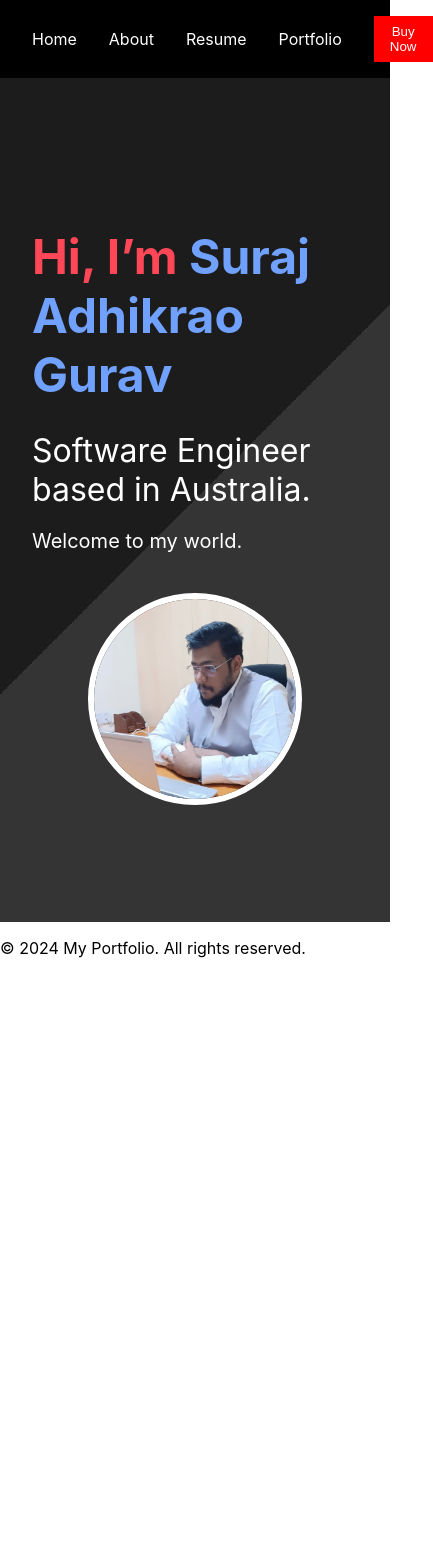
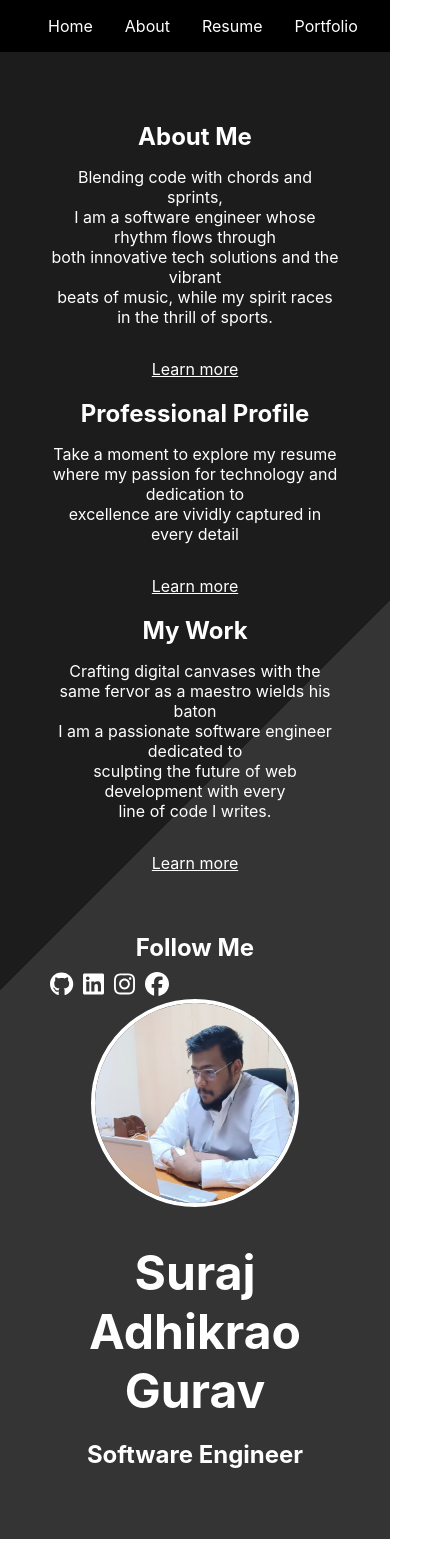
Before and after one commit to sagurav/my-portfolio, a React (Create React App) app: page / in a window 390 px wide. Shown: the top 1556 px of the page, 433 px wide, since content can reach past the window. Before the commit the page ends 974 px from the top, so only its background shows below. Built offline with nearby package versions, Linux system fonts and the light colour scheme.

Commit message:
UI Chnages in Resume

```diff
--- a/package.json
+++ b/package.json
@@ -3,6 +3,8 @@
   "version": "0.1.0",
   "private": true,
   "dependencies": {
+    "@fortawesome/free-brands-svg-icons": "^6.5.2",
+    "@fortawesome/react-fontawesome": "^0.2.0",
     "@testing-library/jest-dom": "^5.17.0",
     "@testing-library/react": "^13.4.0",
     "@testing-library/user-event": "^13.5.0",
--- a/src/components/Header.js
+++ b/src/components/Header.js
@@ -11,10 +11,7 @@ const Header = () => {
         <NavLink to="/resume" className="nav-link" activeClassName="nav-link-active">Resume</NavLink>
         <NavLink to="/portfolio" className="nav-link" activeClassName="nav-link-active">Portfolio</NavLink>
       </nav>
-      <div className="header-social">
-        {/* Social links can go here */}
-        <button className="btn-buy">Buy Now</button>
-      </div>
+
     </header>
   );
 };
--- a/src/pages/Home.js
+++ b/src/pages/Home.js
@@ -1,17 +1,96 @@
-import React from 'react';
-import '../styles/Home.css'; // Ensure this path is correct
-import profilePicture from '../assests/Profile.jpg';
+import React from "react";
+import { Link } from "react-router-dom";
+import "../styles/Home.css";
+import profilePicture from "../assests/Profile.jpg"; // Ensure the path to your image is correct
+import { FontAwesomeIcon } from "@fortawesome/react-fontawesome";
+import {
+  faGithub,
+  faLinkedin,
+  faInstagram,
+  faFacebook,
+} from "@fortawesome/free-brands-svg-icons";
 
 const Home = () => {
   return (
     <div className="home">
-      <div className="home-text">
-        <h1>Hi, I’m <span className="name">Suraj Adhikrao Gurav</span></h1>
-        <h2>Software Engineer<br/>based in Australia.</h2>
-        <p>Welcome to my world.</p>
+      <div className="left-column">
+        <h2>About Me</h2>
+        <p>
+          Blending code with chords and sprints, <br />I am a software engineer
+          whose rhythm flows through <br />
+          both innovative tech solutions and the vibrant
+          <br />
+          beats of music, while my spirit races in the thrill of sports.
+        </p>
+        <Link to="/about" className="section-link">
+          Learn more
+        </Link>
+
+        <h2>Professional Profile</h2>
+        <p>
+          Take a moment to explore my resume <br />
+          where my passion for technology and dedication to <br />
+          excellence are vividly captured in every detail
+        </p>
+        <Link to="/resume" className="section-link">
+          Learn more
+        </Link>
+
+        <h2>My Work</h2>
+        <p>
+          Crafting digital canvases with the same fervor as a maestro wields his
+          baton <br />
+          I am a passionate software engineer dedicated to <br />
+          sculpting the future of web development with every <br />
+          line of code I writes.
+        </p>
+        <Link to="/portfolio" className="section-link">
+          Learn more
+        </Link>
+
+        <br />
+        <br />
+        <br />
+        <h2>Follow Me</h2>
+        <div className="social-icons">
+          <a
+            href="https://github.com/sagurav"
+            target="_blank"
+            rel="noopener noreferrer"
+          >
+            <FontAwesomeIcon icon={faGithub} />
+          </a>
+          <a
+            href="https://linkedin.com/in/suraj-adhikrao-gurav"
+            target="_blank"
+            rel="noopener noreferrer"
+          >
+            <FontAwesomeIcon icon={faLinkedin} />
+          </a>
+          <a
+            href="https://instagram.com/suraj_adhikrao_gurav"
+            target="_blank"
+            rel="noopener noreferrer"
+          >
+            <FontAwesomeIcon icon={faInstagram} />
+          </a>
+          <a
+            href="https://facebook.com/suraj.gurav.904?mibextid=LQQJ4d"
+            target="_blank"
+            rel="noopener noreferrer"
+          >
+            <FontAwesomeIcon icon={faFacebook} />
+          </a>
+        </div>
       </div>
-      <div className="home-profile-picture">
-        <img src={profilePicture} alt="Suraj Adhikrao Gurav" className="profile-picture" />
+      <div className="right-column">
+        <div className="home-profile-picture">
+          <img src={profilePicture} alt="Profile" />
+        </div>
+        <div className="intro-text">
+          <h1>Suraj Adhikrao Gurav</h1>
+          <h2>Software Engineer</h2>
+        </div>
       </div>
     </div>
   );
--- a/src/pages/Portfolio.js
+++ b/src/pages/Portfolio.js
@@ -13,6 +13,7 @@ const Portfolio = () => {
   }, []);
 
   return (
+    <div className="portfolio">
     <div className="portfolio-container">
       <div className="profile-section">
         <img src={profilePic} alt="Suraj Adhikrao Gurav" className="profile-pic" />
@@ -27,6 +28,7 @@ const Portfolio = () => {
               <li key={repo.id} className="repo-item">
                 <a href={repo.html_url} target="_blank" rel="noopener noreferrer">
                   {repo.name}
+
                 </a>
               </li>
             ))}
@@ -44,6 +46,7 @@ const Portfolio = () => {
         </section>
       </div>
     </div>
+    </div>
   );
 };
 
--- a/src/pages/Resume.js
+++ b/src/pages/Resume.js
@@ -4,6 +4,7 @@ import profilePicture from "../assests/Profile.jpg";
 
 const Resume = () => {
   return (
+    <div className="resume">
     <div className="resume-container">
       <aside className="sidebar">
         <img
@@ -126,6 +127,7 @@ const Resume = () => {
         </section>
       </main>
     </div>
+    </div>
   );
 };
 
--- a/src/styles/About.css
+++ b/src/styles/About.css
@@ -1,11 +1,12 @@
 .about-page {
     font-family: 'Arial', sans-serif;
-    line-height: 1.6;
-    max-width: 1600px;
+
+
     margin: auto;
     padding: 2rem;
-    background: #8b8888;
-    color: #333;
+    background: linear-gradient(135deg, #1c1c1c 50%, #343434 50%);
+        /* or any other dark shade */
+        color: #ffffff;
 }
 
 .about-section {
--- a/src/styles/Header.css
+++ b/src/styles/Header.css
@@ -1,43 +1,41 @@
 .header {
     display: flex;
-    justify-content: space-between;
-    align-items: center;
+    justify-content: flex-end;
     padding: 1rem 2rem;
-    background: #000;
-    /* or any color you want */
+    background-color: #000;
+    /* Adjust the color to fit your design */
     color: #fff;
 }
 
-.header-nav .nav-link {
+.nav-link {
     color: #fff;
     text-decoration: none;
-    margin-right: 2rem;
-    padding: 0.5rem 0;
-    border-bottom: 3px solid transparent;
-    /* no border by default */
+    margin: 0 1rem;
 }
 
-.header-nav .nav-link:hover,
-.header-nav .nav-link-active {
-    border-bottom-color: #ff0000;
-    /* active/hover color */
+.nav-link:hover,
+.nav-link-active {
+    color: #ff4757;
+    /* Active link color */
 }
 
 .header-social {
     display: flex;
-    align-items: center;
+    justify-content: flex-end;
 }
 
-.btn-buy {
-    background: #ff0000;
-    /* Button background color */
-    color: #fff;
-    border: none;
-    padding: 0.5rem 1rem;
-    cursor: pointer;
+/* Responsive design for smaller screens */
+@media (max-width: 768px) {
+    .header {
+        flex-direction: column;
+    }
+
+    .nav-link {
+        margin-bottom: 1rem;
+    }
+
+    .header-social {
+        order: -1;
+        /* This will move social links to the top on small screens */
+    }
 }
-
-.btn-buy:hover {
-    background: #e60000;
-    /* Darker background on hover */
-}
--- a/src/styles/Home.css
+++ b/src/styles/Home.css
@@ -1,123 +1,123 @@
 .home {
     display: flex;
     align-items: center;
-    justify-content: center;
-    color: #fff;
+    justify-content: space-between;
     background: linear-gradient(135deg, #1c1c1c 50%, #343434 50%);
-    /* attractive gradient background */
-    height: 100vh;
-    padding: 2rem;
-    box-sizing: border-box;
+    /* or any other dark shade */
+    color: #ffffff;
+    padding: 50px;
+    height: auto;
+    /* Adjust as per your design needs */
 }
 
-.home-text {
-    max-width: 50%;
+.social-icons {
+    display: flex;
+    align-items: center;
+    justify-content: start;
+    gap: 10px;
+    /* Adjust gap between icons as needed */
 }
 
-.home-text h1 {
-    font-size: 3rem;
-    color: #ff4757;
-    /* Bright color for emphasis */
+.social-icons a {
+    color: #ffffff;
+    /* White color for icons */
+    font-size: 24px;
+    /* Size of icons */
+    transition: color 0.3s ease;
+}
+
+.social-icons a:hover {
+    color: #73bbe5;
+    /* Color change on hover */
+}
+
+.section-link {
+    text-decoration: underline;
+
+    /* Removes the underline from links */
+    color: inherit;
+    /* Ensures the link has the same color as the text */
+}
+
+.section-link h2 {
+    cursor: pointer;
+    /* Changes the cursor to signify clickable items */
+    transition: color 0.3s ease;
+    /* Smooth transition for hover effect */
+}
+
+.section-link h2:hover {
+    color: #0277bd;
+    /* Change color on hover */
+}
+
+/* ... rest of your CSS */
+
+.left-column,
+.right-column {
+    flex-basis: 50%;
+}
+.left-column{
+    height: 60rem;
+}
+
+.left-column h2 {
     margin-bottom: 0.5rem;
 }
 
-.home-text h2 {
-    font-size: 2rem;
-    font-weight: normal;
+.left-column p {
+    margin-bottom: 2rem;
+}
+
+.home-profile-picture img {
+    width: 300px;
+    /* Adjust the size as needed */
+    height: 300px;
+    border-radius: 50%;
+    /* Circular image */
+    border: 4px solid #fff;
+    /* White border around the image */
+    object-fit: cover;
+}
+
+.intro-text {
+    text-align: right;
+    /* Aligns text to the right */
+}
+
+.intro-text h1 {
+    font-size: 3rem;
+    /* Adjust as needed */
     margin-bottom: 1rem;
 }
 
-.home-text p {
-    font-size: 1.25rem;
+.intro-text p {
+    margin-bottom: 2rem;
 }
 
-.name {
-    color: #70a1ff;
-    /* Highlight color for the name */
-}
 
-.home-profile-picture {
-    max-width: 50%;
-    display: flex;
-    align-items: center;
-    justify-content: center;
-}
 
-.home-profile-picture img {
-    width: auto;
-    /* maintain aspect ratio */
-    height: 300px;
-    /* fixed height, adjust as necessary */
-    border-radius: 50%;
-    /* circular image */
-    border: 6px solid #fff;
-    /* white border for the image */
-    object-fit: cover;
-    /* ensures the image is covered */
-}
-
-.profile-picture {
-    /* Adjust the width and height as needed */
-    width: 200px;
-    height: 200px;
-    border-radius: 50%;
-    /* Makes the image round */
-    object-fit: cover;
-    /* Ensures the image covers the area without stretching */
-    border: 4px solid white;
-    /* Optional: Adds a white border around the image */
-}
-
-/* You can adjust the layout using flexbox on the container */
-.home-profile-picture {
-    /* This will center the image horizontally in the flex container */
-    justify-content: center;
-    /* This will center the image vertically in the flex container */
-    align-items: center;
-    display: flex;
-    flex-direction: column;
-    /* Stack items vertically */
-}
-
-/* Add responsive design */
-@media (max-width: 768px) {
-    .home-profile-picture {
-        /* Stack text and image vertically on smaller screens */
-        flex-direction: column;
-    }
-
-    .profile-picture {
-        width: 150px;
-        height: 150px;
-        /* Adjust margin as needed for smaller screens */
-        margin-top: 20px;
-    }
-}
-
-/* Media query for responsive adjustments */
+/* Add responsiveness for smaller screens */
 @media (max-width: 768px) {
     .home {
         flex-direction: column;
+        text-align: center;
+        /* Center align for mobile view */
     }
 
-    .home-text,
-    .home-profile-picture {
-        max-width: 100%;
+    .left-column,
+    .right-column {
+        flex-basis: 100%;
     }
 
+    .intro-text {
+        text-align: center;
+        /* Center align for mobile view */
+    }
+
+    /* Adjust image size on smaller screens */
     .home-profile-picture img {
+        width: 200px;
         height: 200px;
-        /* smaller image for mobile */
     }
-         .home-profile-picture {
-             /* Stack text and image vertically on smaller screens */
-             flex-direction: column;
-         }
-
-         .profile-picture {
-             width: 150px;
-             height: 150px;
-             /* Adjust margin as needed for smaller screens */
-             margin-top: 20px;
-         }
 }
```
Also changed, not shown: src/styles/Footer.css (+6 -7 lines), src/styles/Portfolio.css (+16 -1 lines), src/styles/Resume.css (+11 -6 lines), src/index.css (line endings or trailing spaces), 2 other files (tests, documents, lock files or other folders).
